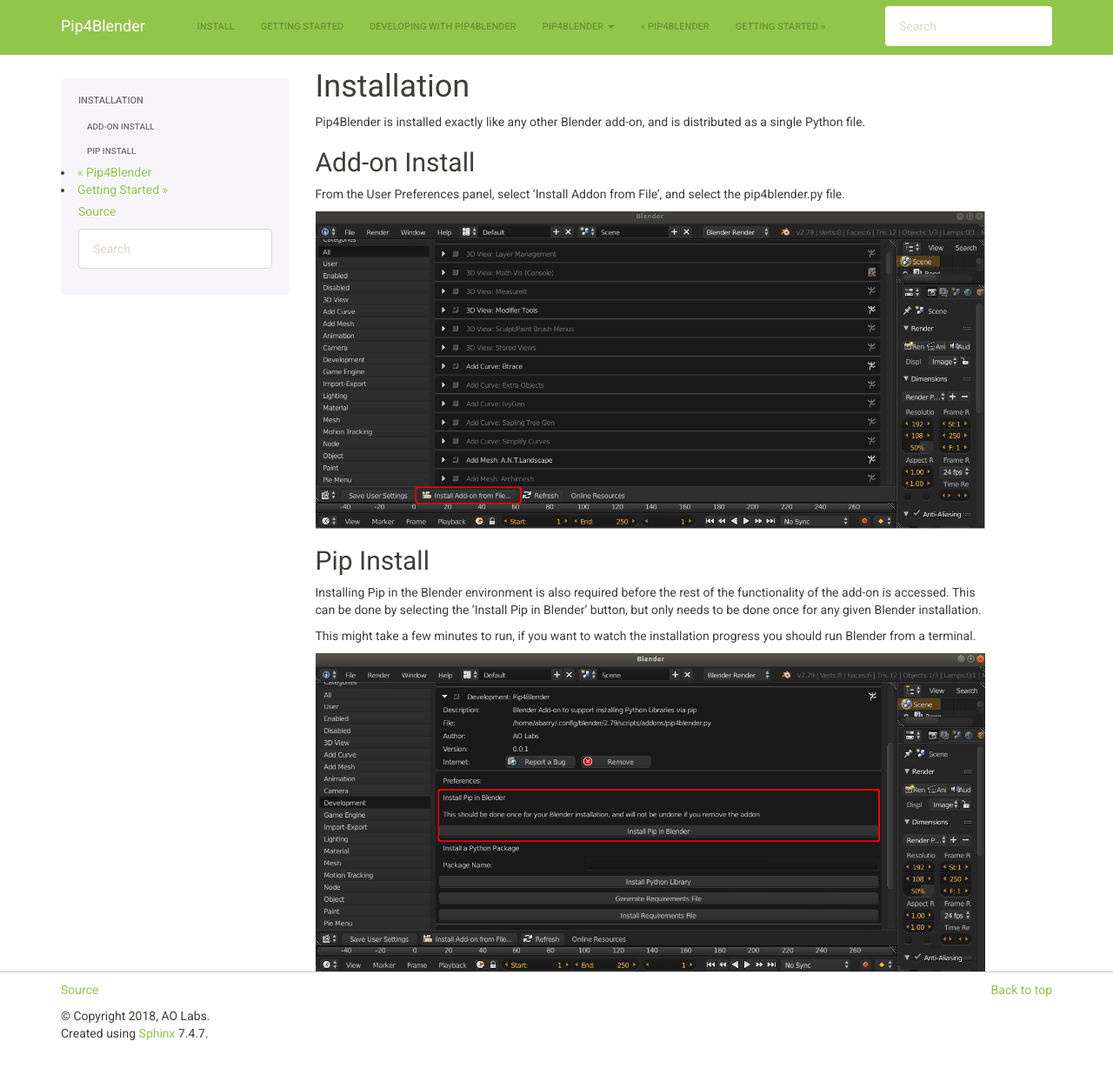
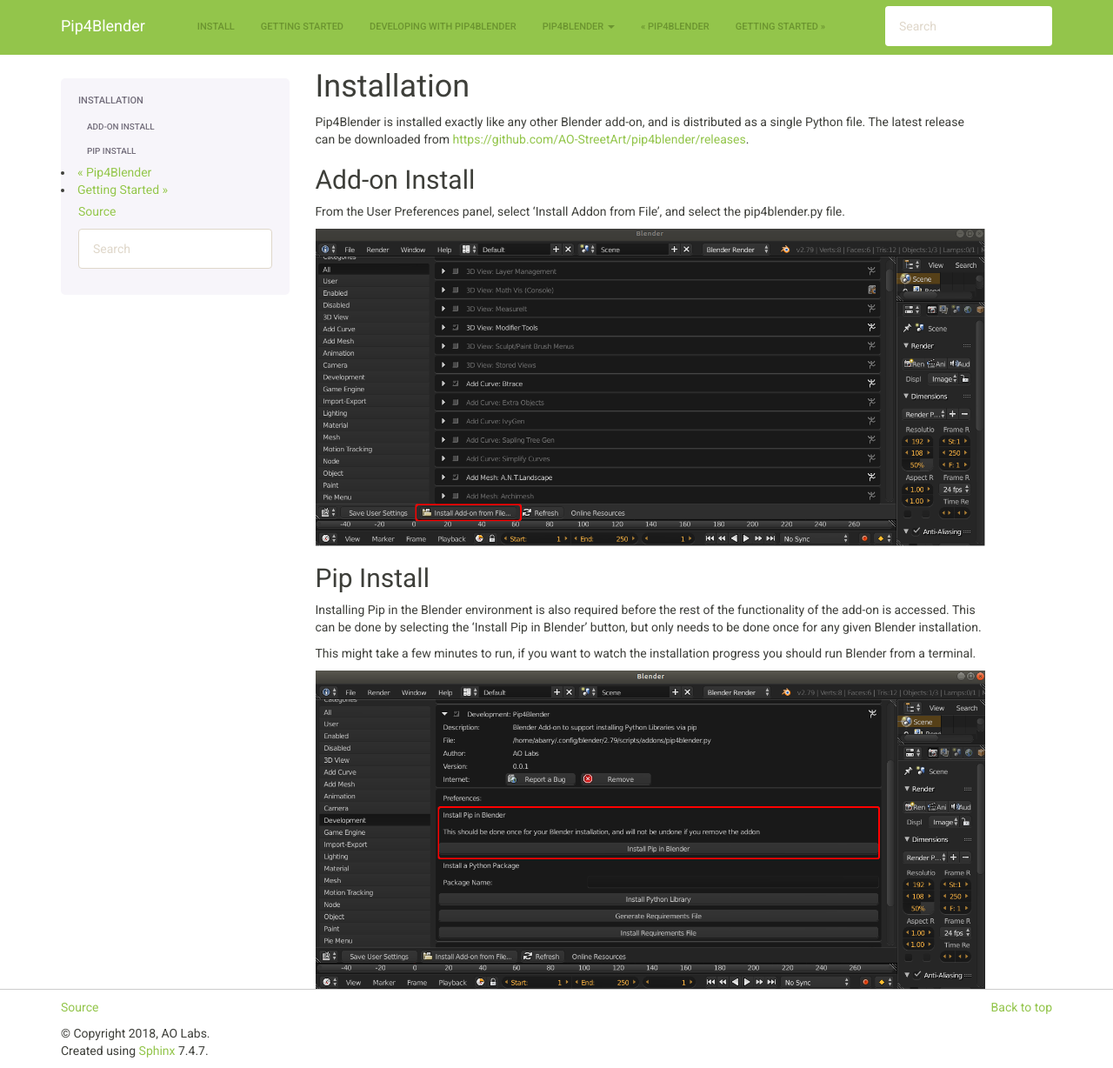
Before and after one commit to AO-StreetArt/pip4blender, a Sphinx documentation site: the page built from docs/pages/install.rst, in a window 1280 px wide and 1228 px high. Shown: the whole window at 87% size. Built offline with Sphinx 7.4.7, drawn with Linux system fonts in a browser that asks for light colours.

Commit message:
Cleanup docs

```diff
--- a/docs/pages/install.rst
+++ b/docs/pages/install.rst
@@ -4,7 +4,7 @@
 ============
 
 Pip4Blender is installed exactly like any other Blender add-on, and is distributed
-as a single Python file.
+as a single Python file.  The latest release can be downloaded from https://github.com/AO-StreetArt/pip4blender/releases.
 
 Add-on Install
 --------------
```
